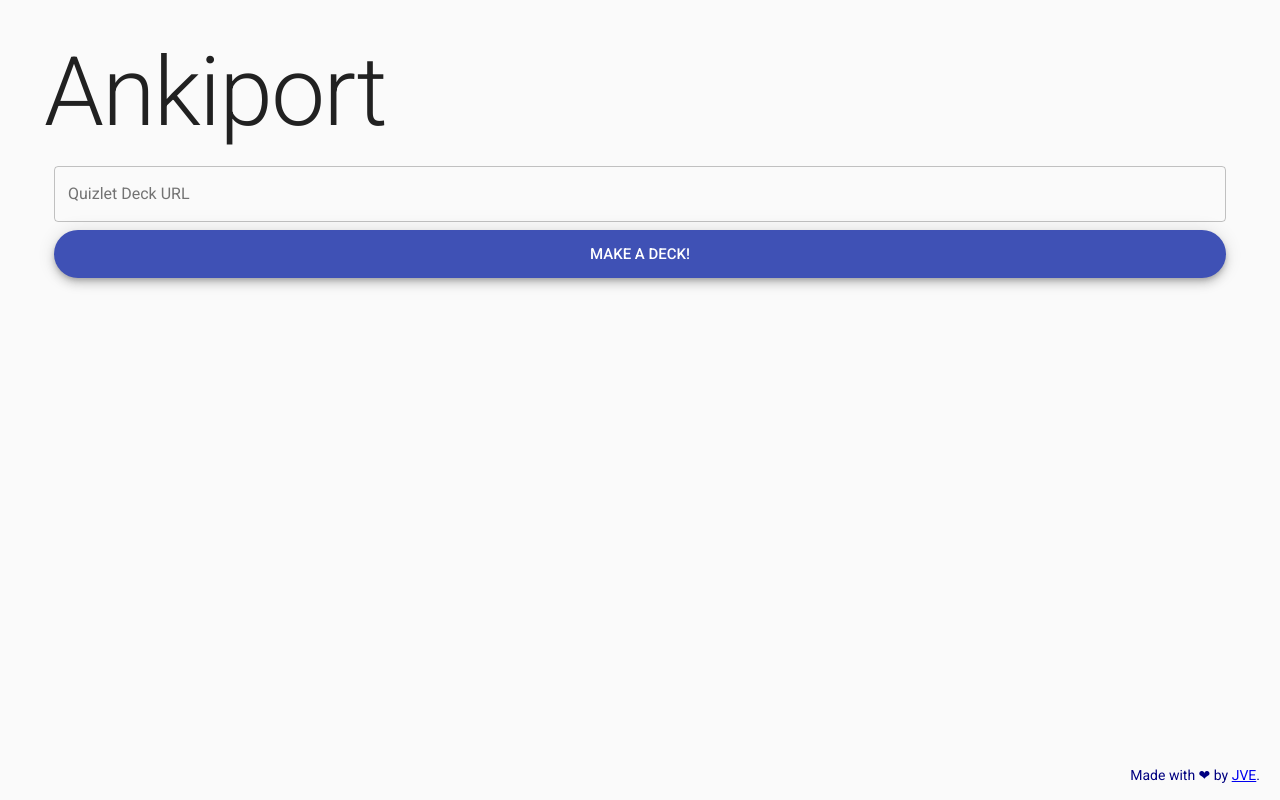
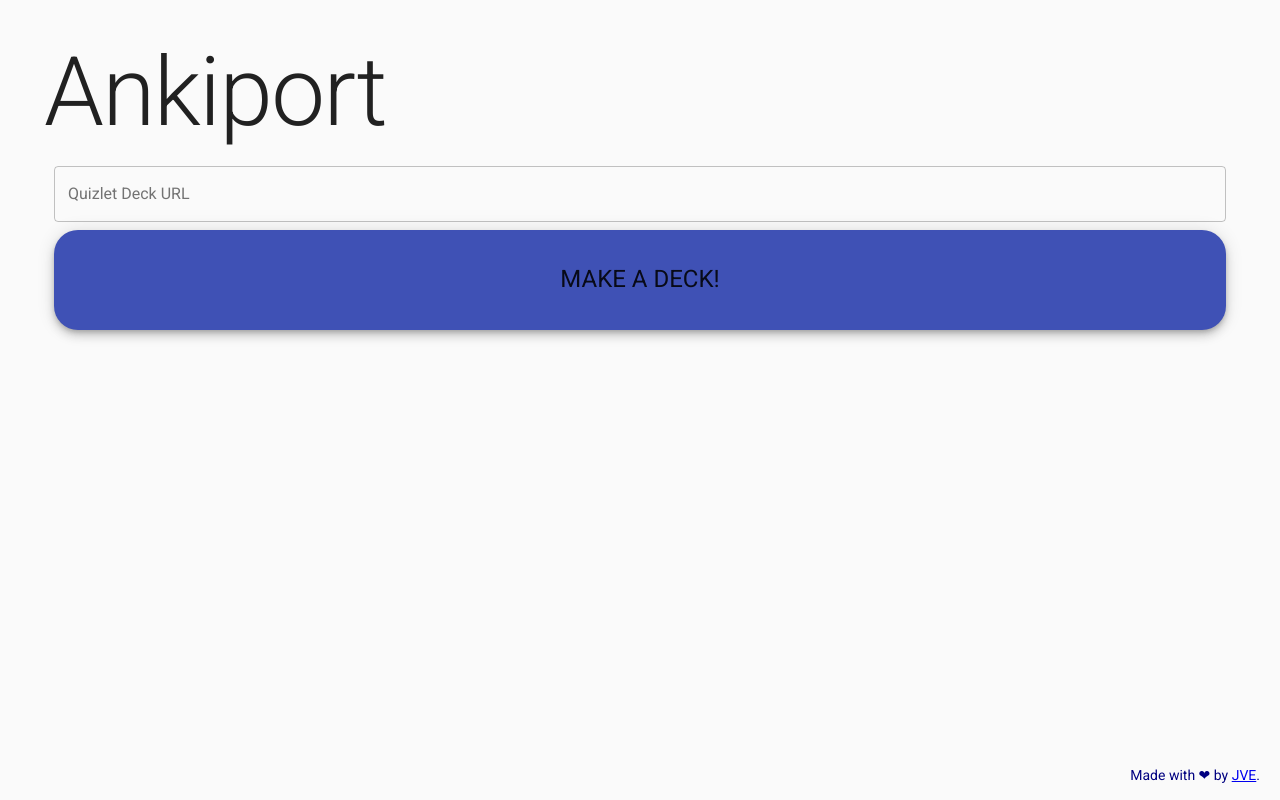
Before and after one commit to jahzielv/ankiport-web, a React (Create React App) app: page / in a window 1280 px wide. Built offline with nearby package versions, Linux system fonts and the light colour scheme.

Commit message:
trying to make button look better

```diff
--- a/src/components/InputArea.js
+++ b/src/components/InputArea.js
@@ -14,12 +14,16 @@
 const styles = {
     root: {
         padding: "10px",
-        border: "20px",
+        border: "50px",
         // justify: "center",
         // alignContent: "center",
         // alignItems: "center",
         // direction: "column"
     },
+    buttonStyle: {
+        padding: "50px",
+        border: "20px"
+    }
 };
 
 
@@ -36,9 +40,11 @@
                 margin="normal"
                 variant="outlined"
             />
-            <Button id="buttonPort" variant="extendedFab" color="primary" size="large">
-                Make a deck!
-        </Button>
+            <Button className={classes.buttonStyle} id="buttonPort" variant="extendedFab" color="primary" size="large">
+                <Typography variant="h5">
+                    Make a deck!
+                </Typography>
+            </Button>
         </Grid>
     );
 }
```
